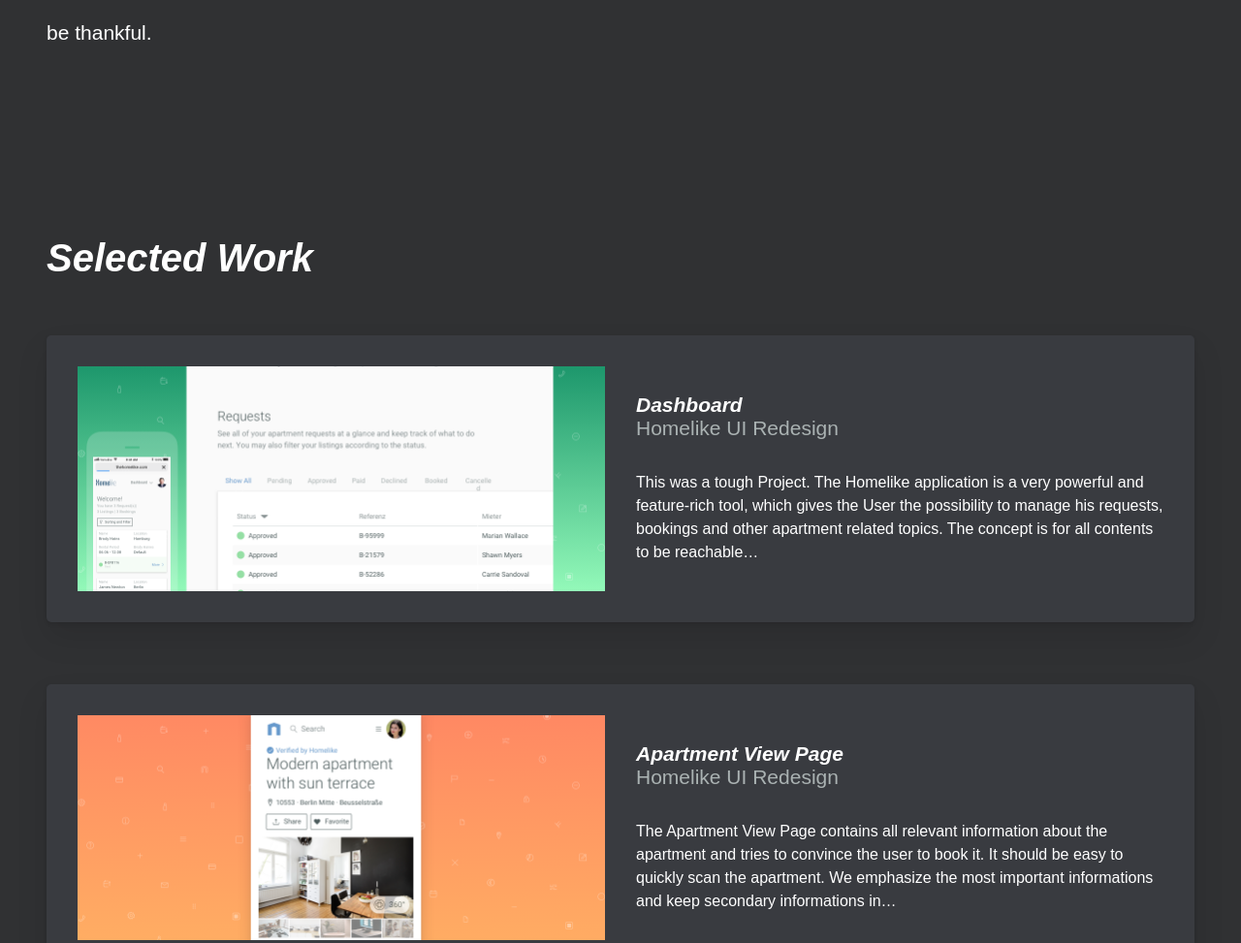
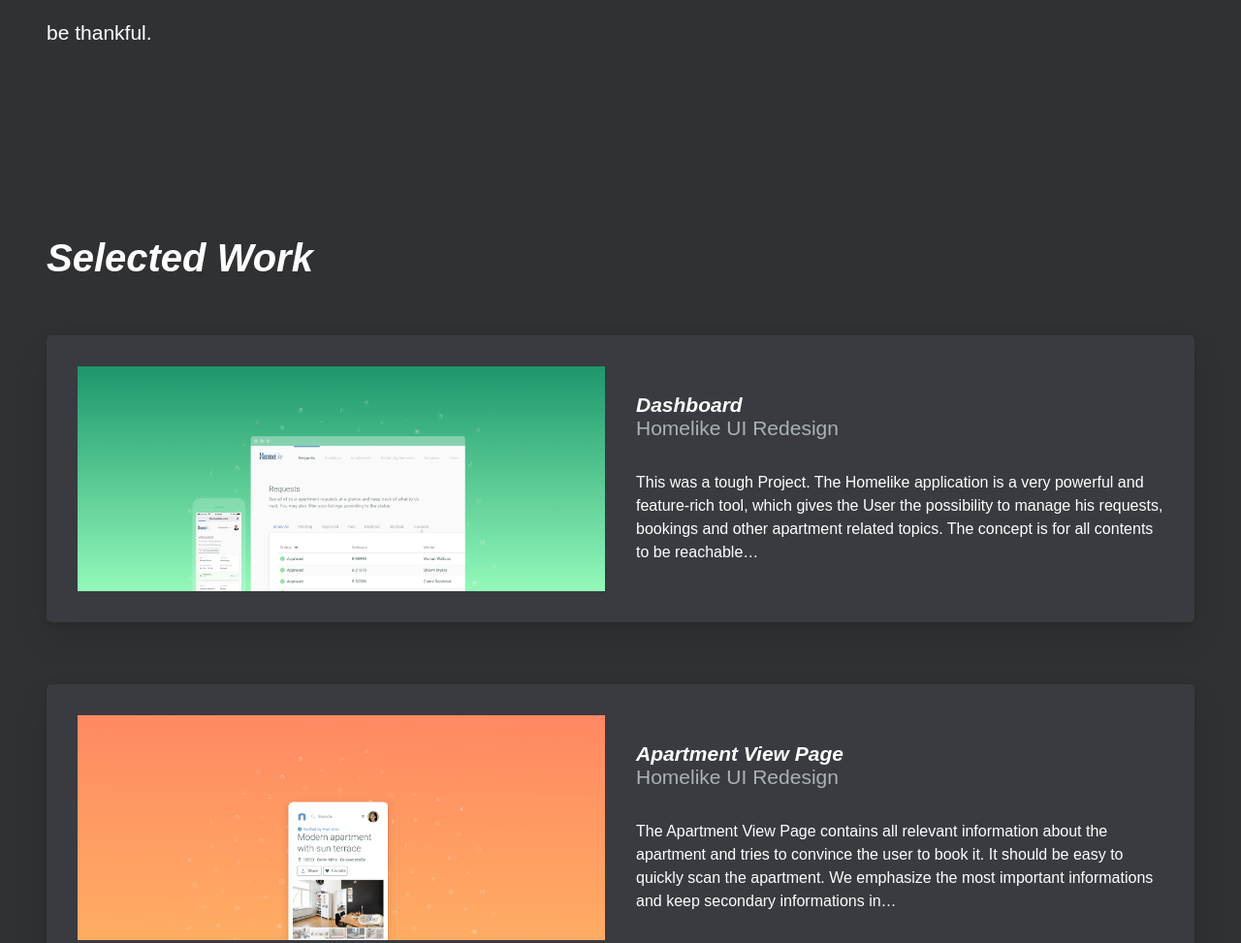
Before and after one commit to vod3/mkubiak.work, a Gatsby site: page / in a window 1280 px wide. Shown: the part 636-1609 px from the top of the page at 97% size. Built offline with nearby package versions, Linux system fonts and the light colour scheme; Gatsby itself is replaced by a stand-in of ours; a web font is replaced by a local one.

Commit message:
limit img height portfolioLink

```diff
--- a/src/components/PortfolioLink/styles.js
+++ b/src/components/PortfolioLink/styles.js
@@ -50,10 +50,8 @@ export const Image = styled.img`
   position: relative;
   height: 100%;
   width: auto;
-
   @media (min-width: 600px) {
-    height: auto;
-    width: 100%;
+    height: 85%;
   }
 `;
 
```
